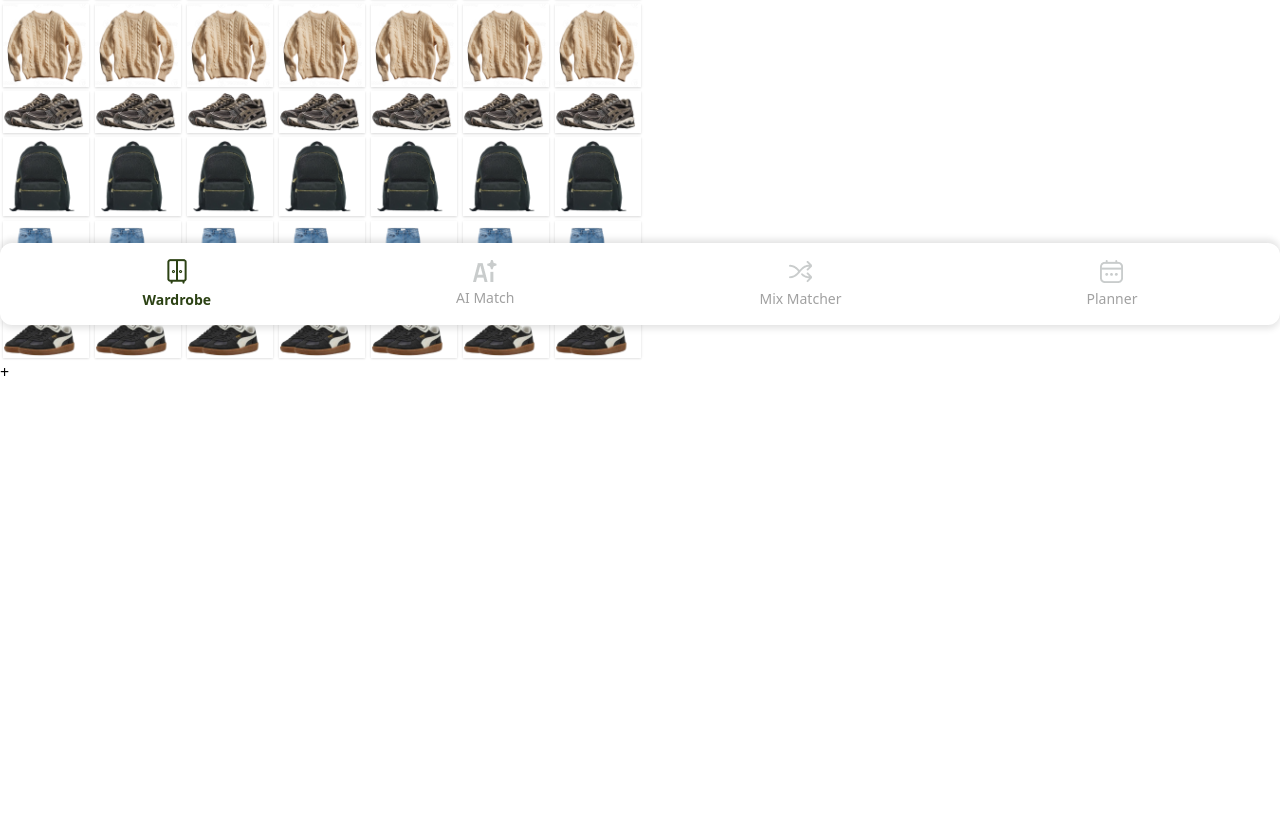
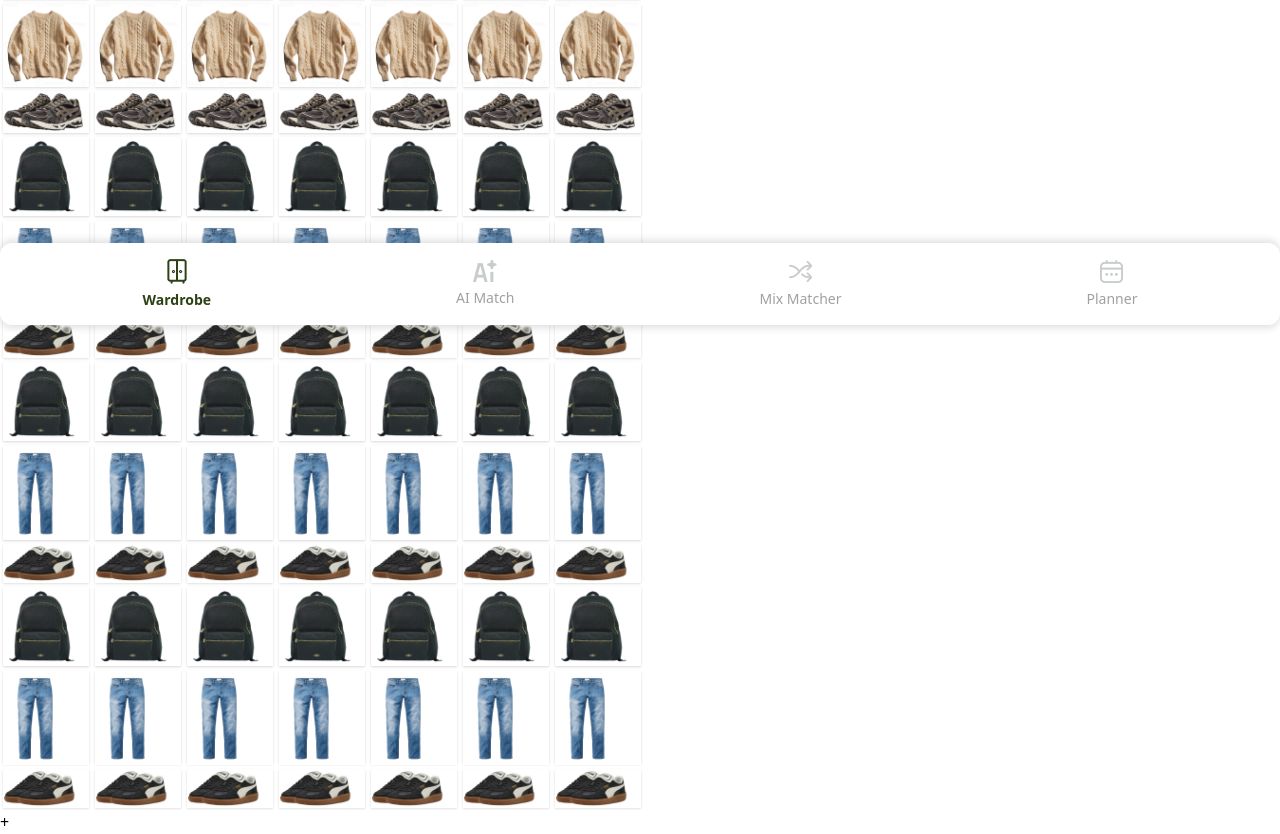
Before and after one commit to rigeltandilolo/StyleSnap, a React (Vite) app: page / in a window 1280 px wide. Shown: the part 475-1309 px from the top of the page. Before the commit the page ends 859 px from the top, so only its background shows below. Built offline with nearby package versions, Linux system fonts and the light colour scheme.

Commit message:
Adjust Home layout

```diff
--- /dev/null
+++ b/src/pages/Clothes.jsx
@@ -0,0 +1,127 @@
+import { useState } from "react";
+
+const Clothes = () => {
+  const [activeClothesTab, setActiveClothesTab] = useState(0);
+  const [isPopupVisible, setIsPopupVisible] = useState(false);
+
+  const clothesTabs = [
+    { title: "All", content: "All Clothes" },
+    { title: "Tops", content: "Tops" },
+    { title: "Bottoms", content: "Bottoms" },
+    { title: "Shoes", content: "Shoes" },
+    { title: "Outerwear", content: "Outerwear" },
+    { title: "Full Body", content: "Full Body" },
+    { title: "Accessories", content: "Accessories" },
+  ];
+
+  const Card = ({ title, content, image }) => (
+    <div
+      className="card bg-white rounded-lg p-2 mx-auto"
+      style={{
+        boxShadow: "0 1px 3px rgba(0, 0, 0, 0.1), 0 1px 2px rgba(0, 0, 0, 0.06)",
+        margin: "1px",
+        transform: "scale(0.95)",
+        transition: "transform 0.3s ease",
+      }}
+    >
+      {image && (
+        <img
+          src={image}
+          alt={title}
+          className="w-full h-32 object-contain rounded-md"
+          style={{
+            objectFit: "contain",
+          }}
+        />
+      )}
+      <div className="card-title text-sm font-semibold">{title}</div>
+      <div className="card-content text-gray-600 text-xs">{content}</div>
+    </div>
+  );
+
+  return (
+    <div className="clothes-section">
+      {/* Nested Clothes Tabs */}
+      <div className="nested-tabs flex overflow-x-auto bg-white shadow-sm py-2 px-2 gap-1">
+        {clothesTabs.map((tab, index) => (
+          <button
+            key={index}
+            className={`px-3 py-1 flex-shrink-0 rounded-full text-sm font-medium ${activeClothesTab === index
+              ? "bg-[#2c4214] text-white"
+              : "bg-white text-gray-500"
+              }`}
+            onClick={() => setActiveClothesTab(index)}
+          >
+            {tab.title}
+          </button>
+        ))}
+      </div>
+
+      {/* Nested Clothes Content */}
+      <div
+        className="nested-slider-container relative overflow-hidden mt-2"
+        style={{
+          display: "flex",
+          transform: `translateX(-${activeClothesTab * 100}%)`,
+          transition: "transform 0.5s ease",
+        }}
+      >
+        {clothesTabs.map((tab) => (
+          <div
+            key={tab.id}
+            className="nested-tab-content flex-shrink-0 w-full h-full flex items-center justify-center text-lg font-bold"
+          >
+            <div className="grid grid-cols-3 gap-4 px-4 pt-4 pb-24 justify-items-center h-[calc(100vh-264px)] overflow-y-scroll">
+              <Card image="Baju.png" />
+              <Card image="outer.png" />
+              <Card image="hoodie.png" />
+              <Card image="sepatu.png" />
+              <Card image="sweater.png" />
+              <Card image="sepatucasual.png" />
+              <Card image="tas.png" />
+              <Card image="celana.png" />
+              <Card image="sneakers.png" />
+              <Card image="tas.png" />
+              <Card image="celana.png" />
+              <Card image="sneakers.png" />
+              <Card image="tas.png" />
+              <Card image="celana.png" />
+              <Card image="sneakers.png" />
+            </div>
+          </div>
+        ))}
+      </div>
+
+      <button
+        className="fixed z-10 right-6 bottom-[108px] w-16 h-16 bg-[#2c4214] text-white rounded-full shadow-lg flex items-center justify-center"
+        onClick={() => setIsPopupVisible(true)}
+      >
+        <p className="text-4xl">+</p>
+      </button>
+
+      {/* Popup */}
+      {isPopupVisible && (
+        <div
+          className="fixed inset-0 bg-black bg-opacity-50 flex items-center justify-center z-50"
+          onClick={() => setIsPopupVisible(false)}
+        >
+          <div
+            className="bg-white rounded-lg p-6"
+            onClick={(e) => e.stopPropagation()}
+          >
+            <div className="flex flex-col gap-4">
+              <button className="flex items-center gap-2">
+                <span>📂</span> Add clothes from library
+              </button>
+              <button className="flex items-center gap-2">
+                <span>📸</span> Take photo of clothes
+              </button>
+            </div>
+          </div>
+        </div>
+      )}
+    </div>
+  )
+}
+
+export default Clothes
--- a/src/pages/Home.jsx
+++ b/src/pages/Home.jsx
@@ -1,51 +1,23 @@
 import { useState } from "react";
 import Navbar from "../components/Navbar";
+import Clothes from "./Clothes";
+import Outfits from "./Outfits";
 
 const Home = () => {
-  const [activeTab, setActiveTab] = useState(0); // Main tab state
-  const [activeClothesTab, setActiveClothesTab] = useState(0); // Nested clothes tab state
-  const [isPopupVisible, setIsPopupVisible] = useState(false); // Popup state
+  const [activeTab, setActiveTab] = useState('Clothes');
 
-  const mainTabs = [
-    { id: 0, title: "Clothes", content: "Clothes Section" },
-    { id: 1, title: "Outfits", content: "Outfits Section" },
-    { id: 2, title: "Collections", content: "Collections Section" },
-  ];
+  const mainTabs = ['Clothes', 'Outfits', 'Collections'];
 
-  const clothesTabs = [
-    { id: 0, title: "All", content: "All Clothes" },
-    { id: 1, title: "Tops", content: "Tops" },
-    { id: 2, title: "Bottoms", content: "Bottoms" },
-    { id: 3, title: "Shoes", content: "Shoes" },
-    { id: 4, title: "Outerwear", content: "Outerwear" },
-    { id: 5, title: "Full Body", content: "Full Body" },
-    { id: 6, title: "Accessories", content: "Accessories" },
-  ];
-
-  const Card = ({ title, content, image }) => (
-    <div
-      className="card bg-white rounded-lg p-2 mx-auto"
-      style={{
-        boxShadow: "0 1px 3px rgba(0, 0, 0, 0.1), 0 1px 2px rgba(0, 0, 0, 0.06)",
-        margin: "1px",
-        transform: "scale(0.95)", // Shrinks the card by 5%
-        transition: "transform 0.3s ease", // Smooth transition for scaling
-      }}
-    >
-      {image && (
-        <img
-          src={image}
-          alt={title}
-          className="w-full h-32 object-contain rounded-md"
-          style={{
-            objectFit: "contain", // Ensure the image is not cut off and fits within the card
-          }}
-        />
-      )}
-      <div className="card-title text-sm font-semibold">{title}</div>
-      <div className="card-content text-gray-600 text-xs">{content}</div>
-    </div>
-  );
+  const displayActiveTab = (activeTab) => {
+    switch (activeTab) {
+      case 'Clothes':
+        return <Clothes />
+      case 'Outfits':
+        return <Outfits />
+      default:
+        return <h1>not found</h1>
+    }
+  }
 
   return (
     <div className="min-h-screen flex flex-col relative">
@@ -62,15 +34,14 @@ const Home = () => {
       <div className="tabs flex justify-around bg-white shadow-md">
         {mainTabs.map((tab, index) => (
           <button
-            key={tab.id}
-            className={`py-2 w-full text-center font-medium ${
-              activeTab === index
-                ? "text-green-800 border-b-4 border-green-800"
-                : "text-gray-500"
-            }`}
-            onClick={() => setActiveTab(index)}
+            key={index}
+            className={`py-2 w-full text-center font-medium ${tab === activeTab
+              ? "text-green-800 border-b-4 border-green-800"
+              : "text-gray-500"
+              }`}
+            onClick={() => setActiveTab(tab)}
           >
-            {tab.title}
+            {tab}
           </button>
         ))}
       </div>
@@ -86,55 +57,7 @@ const Home = () => {
       >
         {/* Clothes Section */}
         <div className="tab-content flex-shrink-0 w-full h-full">
-          {activeTab === 0 && (
-            <div className="clothes-section">
-              {/* Nested Clothes Tabs */}
-              <div className="nested-tabs flex overflow-x-auto bg-white shadow-sm py-2 px-2 gap-1">
-                {clothesTabs.map((tab, index) => (
-                  <button
-                    key={tab.id}
-                    className={`px-3 py-1 flex-shrink-0 rounded-full text-sm font-medium ${
-                      activeClothesTab === index
-                        ? "bg-[#2c4214] text-white"
-                        : "bg-white text-gray-500"
-                    }`}
-                    onClick={() => setActiveClothesTab(index)}
-                  >
-                    {tab.title}
-                  </button>
-                ))}
-              </div>
-
-              {/* Nested Clothes Content */}
-              <div
-                className="nested-slider-container relative overflow-hidden mt-2"
-                style={{
-                  display: "flex",
-                  transform: `translateX(-${activeClothesTab * 100}%)`,
-                  transition: "transform 0.5s ease",
-                }}
-              >
-                {clothesTabs.map((tab) => (
-                  <div
-                    key={tab.id}
-                    className="nested-tab-content flex-shrink-0 w-full h-full flex items-center justify-center text-lg font-bold"
-                  >
-                    <div className="grid grid-cols-3 gap-4 p-4 justify-items-center">
-                      <Card image="Baju.png" />
-                      <Card image="outer.png" />
-                      <Card image="hoodie.png" />
-                      <Card image="sepatu.png" />
-                      <Card image="sweater.png" />
-                      <Card image="sepatucasual.png" />
-                      <Card image="tas.png" />
-                      <Card image="celana.png" />
-                      <Card image="sneakers.png" />
-                    </div>
-                  </div>
-                ))}
-              </div>
-            </div>
-          )}
+          {displayActiveTab(activeTab)}
         </div>
 
         {/* Outfits Section */}
@@ -148,39 +71,6 @@ const Home = () => {
         </div>
       </div>
 
-      {/* Floating Plus Button */}
-      {activeTab === 0 && (
-        <button
-          className="fixed right-6 top-[85%] transform -translate-y-1/2 w-16 h-16 bg-[#2c4214] text-white rounded-full shadow-lg flex items-center justify-center text-2xl"
-          style={{ zIndex: 1000 }}
-          onClick={() => setIsPopupVisible(true)}
-        >
-          +
-        </button>
-      )}
-
-      {/* Popup */}
-      {isPopupVisible && (
-        <div
-          className="fixed inset-0 bg-black bg-opacity-50 flex items-center justify-center z-50"
-          onClick={() => setIsPopupVisible(false)} // Close popup on background click
-        >
-          <div
-            className="bg-white rounded-lg p-6"
-            onClick={(e) => e.stopPropagation()} // Prevent closing when clicking inside the popup
-          >
-            <div className="flex flex-col gap-4">
-              <button className="flex items-center gap-2">
-                <span>📂</span> Add clothes from library
-              </button>
-              <button className="flex items-center gap-2">
-                <span>📸</span> Take photo of clothes
-              </button>
-            </div>
-          </div>
-        </div>
-      )}
-
       {/* Navbar */}
       <Navbar />
     </div>
--- /dev/null
+++ b/src/pages/Outfits.jsx
@@ -0,0 +1,43 @@
+import React from 'react'
+
+const Outfits = () => {
+  const outfits = [
+    {
+      id: 1,
+      image: 'VectorImage/contoh outfit 1.png',
+    },
+    {
+      id: 2,
+      image: 'VectorImage/contoh outfit 2.png',
+    },
+    {
+      id: 3,
+      image: 'VectorImage/contoh outfit 1.png',
+    },
+    {
+      id: 4,
+      image: 'VectorImage/contoh outfit 2.png',
+    },
+  ];
+
+
+  return (
+    <div className="grid grid-cols-3 gap-6 p-4">
+      {outfits.map((outfit) => (
+        <div
+          key={outfit.id}
+          className="bg-white shadow-md rounded-md border overflow-hidden"
+        >
+          {/* tempat foto untuk outfits */}
+          <img
+            src={outfit.image}
+            alt={`Outfit ${outfit.id}`}
+            className="w-full h-full object-cover"
+          />
+        </div>
+      ))}
+    </div>
+  )
+}
+
+export default Outfits
```
